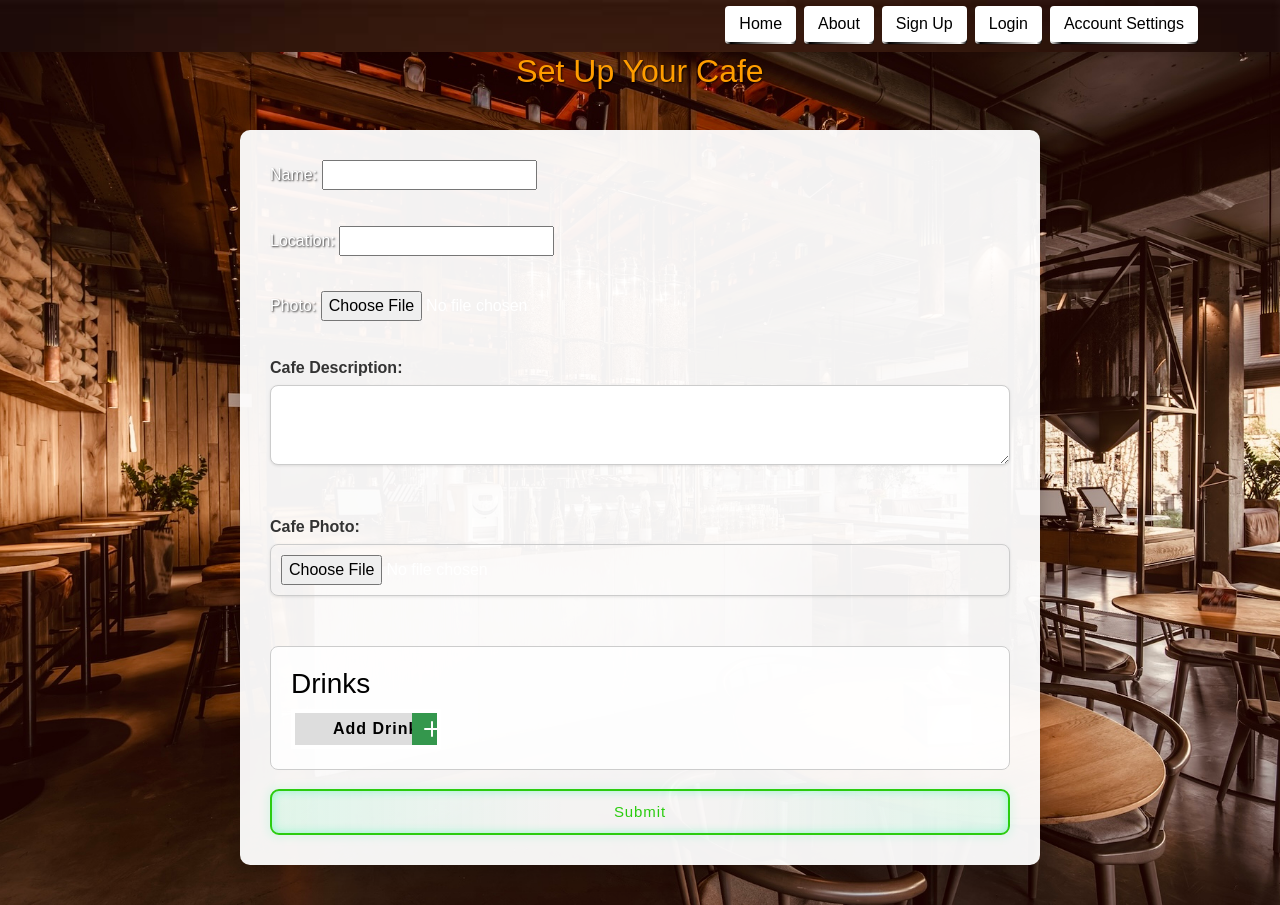
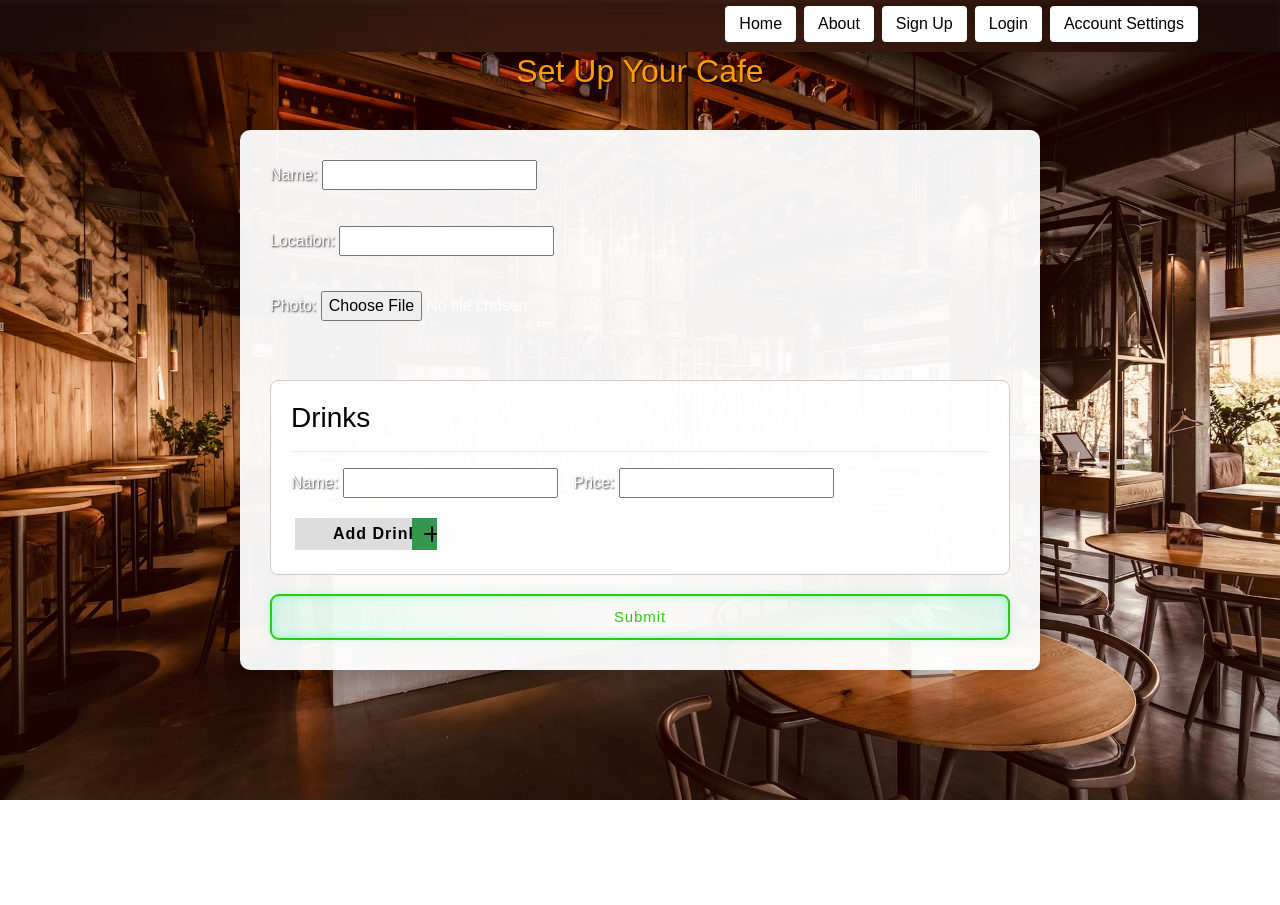
Before and after one commit to Martin-Gubala/WAD2-8C, a Django app: page /cafe_setup/ in a window 1280 px wide. After the commit the page ends 800 px from the top, so only its background shows below. Run offline with Django 3.2, Linux system fonts and the light colour scheme; parts of the project's set-up code (start-up, migrations or seed data) failed here and were passed over.

Commit message:
Cafe_setup fixes

```diff
--- a/WAD2-8C/WAD2_Project/cafeCritics/forms.py
+++ b/WAD2-8C/WAD2_Project/cafeCritics/forms.py
@@ -2,6 +2,8 @@ from django import forms
 from django.contrib.auth.models import User
 from django.contrib.auth.forms import UserCreationForm, AuthenticationForm
 from .models import Review, UserProfile, Cafe, Drink
+from django.forms import inlineformset_factory
+
 
 # Custom user registration form extending Django's UserCreationForm
 class UserRegistrationForm(UserCreationForm):
@@ -46,6 +48,21 @@ class CafeSetupForm(forms.ModelForm):
         model = Cafe
         fields = ['name', 'location', 'photo']  # Include photo field
 
+
+class DrinkForm(forms.ModelForm):
+    class Meta:
+        model = Drink
+        fields = ['name', 'price']
+
+# Create an inline formset for Drink linked to a Cafe.
+DrinkFormSet = inlineformset_factory(
+    Cafe,
+    Drink,
+    form=DrinkForm,
+    extra=1,
+    can_delete=False
+)
+
 # Form for creating or updating a Review instance
 class ReviewForm(forms.ModelForm):
     class Meta:
--- /dev/null
+++ b/WAD2-8C/WAD2_Project/cafeCritics/static/css/cafe_setup.css
@@ -0,0 +1,57 @@
+body.cafe-setup-page {
+    min-height: 100vh;
+    background: url('/static/css/images/coffee-hero.jpg') center center / cover no-repeat fixed !important;
+
+  }
+  /* Page Title */
+  .cafe-setup-title {
+    margin-bottom: 1.5rem;
+    font-size: 2rem;
+    color: #ff9d00;
+    text-shadow: 1px 1px 2px #000;
+    text-align: center;
+  }
+  /* Main Container */
+  .cafe-setup-container {
+    background: rgba(255, 255, 255, 0.95);
+    border-radius: 10px;
+    box-shadow: 0px 8px 20px rgba(0, 0, 0, 0.2);
+    padding: 30px;
+    max-width: 800px;
+    width: 100%;
+    margin: 40px auto;
+    position: relative;
+  }
+
+  /* Form Layout */
+  .cafe-setup-form {
+    display: flex;
+    flex-direction: column;
+    gap: 1.2rem;
+  }
+
+  /* Drinks Section */
+  .drinks-container {
+    background: rgba(255, 255, 255, 0.8);
+    border: 1px solid #ccc;
+    padding: 20px;
+    border-radius: 8px;
+    margin-top: 1.5rem;
+  }
+
+  .drink-form {
+    margin-top: 1rem;
+    padding-top: 1rem;
+    border-top: 1px solid #eee;
+    display: flex;
+    flex-wrap: wrap;
+    gap: 1rem;
+  }
+  @media (max-width: 600px) {
+    .cafe-setup-container {
+      padding: 20px;
+    }
+    .drink-form {
+      flex-direction: column;
+    }
+  }
--- a/WAD2-8C/WAD2_Project/cafeCritics/static/javascript/cafe_setup.js
+++ b/WAD2-8C/WAD2_Project/cafeCritics/static/javascript/cafe_setup.js
@@ -1,15 +1,22 @@
 document.getElementById('add-drink').addEventListener('click', function() {
+    // Get the drinks container and the TOTAL_FORMS management field.
     const container = document.getElementById('drinks-container');
-    const index = container.children.length - 1; // Get index for the next drink item
-    // HTML for the new drink form, using backticks for multi-line strings
-    const drinkForm = `
+    let totalForms = document.getElementById('id_drinks-TOTAL_FORMS');
+    let index = parseInt(totalForms.value);
+
+    // Increment TOTAL_FORMS count.
+    totalForms.value = index + 1;
+
+    // Create new drink form HTML.
+    const newFormHtml = `
         <div class="drink-form">
-            <label for="drinks-${index}-name" class="custom-color">Drink Name:</label>
-            <input type="text" name="drinks-${index}-name" id="drinks-${index}-name">
-            <label for="drinks-${index}-photo" class="custom-color">Drink Photo:</label>
-            <input type="file" name="drinks-${index}-photo" id="drinks-${index}-photo">
+            <label for="id_drinks-${index}-name" class="custom-color">Drink Name:</label>
+            <input type="text" name="drinks-${index}-name" id="id_drinks-${index}-name">
+            <label for="id_drinks-${index}-price" class="custom-color">Price:</label>
+            <input type="text" name="drinks-${index}-price" id="id_drinks-${index}-price">
         </div>
     `;
-    // Insert the new drink form into the container
-    container.insertAdjacentHTML('beforeend', drinkForm);
+
+    // Append the new drink form HTML to the container.
+    container.insertAdjacentHTML('beforeend', newFormHtml);
 });
--- a/WAD2-8C/WAD2_Project/cafeCritics/views.py
+++ b/WAD2-8C/WAD2_Project/cafeCritics/views.py
@@ -1,7 +1,7 @@
 from django.shortcuts import render, redirect, get_object_or_404
 from django.contrib.auth import login, authenticate
 from .models import Cafe, Drink, Review, UserProfile
-from .forms import EditCafeForm, ReviewForm, UserRegistrationForm, UserLoginForm, CafeSetupForm, DrinkReviewForm
+from .forms import EditCafeForm, ReviewForm, UserRegistrationForm, UserLoginForm, CafeSetupForm, DrinkReviewForm, DrinkFormSet
 from django.contrib.auth import update_session_auth_hash
 from django.contrib.auth.forms import PasswordChangeForm
 from django.contrib.auth.decorators import login_required
@@ -159,21 +159,35 @@ def review_view(request, cafe_name_slug):
 # Redirects to the home page upon successful cafe creation.
 def cafe_setup_view(request):
     if request.method == 'POST':
-        # Check if the user already owns a cafe
+        # Prevent user from creating more than one cafe
         if hasattr(request.user, 'cafe'):
             messages.error(request, "You already own a cafe. You cannot create another one.")
             return redirect('cafeCritics:account_settings')
 
-        form = CafeSetupForm(request.POST, request.FILES)  # Handle file uploads
-        if form.is_valid():
-            cafe = form.save(commit=False)
+        cafe_form = CafeSetupForm(request.POST, request.FILES)
+        # Use a prefix (e.g., 'drinks') so that the formset fields are named accordingly.
+        drink_formset = DrinkFormSet(request.POST, request.FILES, prefix='drinks')
+
+        if cafe_form.is_valid() and drink_formset.is_valid():
+            cafe = cafe_form.save(commit=False)
             cafe.owner = request.user
-            cafe.average_rating = 0.0  # Ensure average_rating is set to a default value
+            cafe.average_rating = 0.0  # default value
             cafe.save()
-            return redirect('cafeCritics:home_page')  # Use the correct URL pattern name
+
+            # Loop through each drink form and set the cafe before saving.
+            drinks = drink_formset.save(commit=False)
+            for drink in drinks:
+                drink.cafe = cafe
+                drink.save()
+            return redirect('cafeCritics:home_page')
     else:
-        form = CafeSetupForm()
-    return render(request, 'registration/cafe_setup.html', {'form': form})
+        cafe_form = CafeSetupForm()
+        drink_formset = DrinkFormSet(prefix='drinks')
+
+    return render(request, 'registration/cafe_setup.html', {
+        'form': cafe_form,
+        'drink_formset': drink_formset,
+    })
 
 # Manages the search function, enabling users to find cafes by their names.
 def search_results(request):
--- a/WAD2-8C/templates/registration/base_generic.html
+++ b/WAD2-8C/templates/registration/base_generic.html
@@ -1,20 +1,24 @@
 <!DOCTYPE html>
 <html lang="en">
 <head>
-    {% load static %} <!-- Load static to include CSS and JS files easily -->
+    {% load static %}
     <meta charset="UTF-8">
     <meta name="viewport" content="width=device-width, initial-scale=1.0">
-    <title>{% block title %}Default Title{% endblock %}</title> <!-- Title block for dynamic page titles -->
+    <title>{% block title %}Default Title{% endblock %}</title>
     <!-- Bootstrap CSS for responsive styling -->
     <link rel="stylesheet" href="https://cdn.jsdelivr.net/npm/bootstrap@5.3.0/dist/css/bootstrap.min.css">
     <!-- Bootstrap Icons for enhanced visual elements -->
     <link rel="stylesheet" href="https://cdn.jsdelivr.net/npm/bootstrap-icons@1.10.3/font/bootstrap-icons.css">
     <!-- Main stylesheet for custom styles -->
     <link rel="stylesheet" href="{% static 'css/style.css' %}">
-    <script src="{% static 'javascript/AJAX.js' %}"></script> <!-- Javascript for running AJAX -->
-    <body class="{% block body_class %}{% endblock %}"> <!-- Body class block for dynamic body classes -->
+
+    <!-- Block for extra CSS (for pages like cafe_setup) -->
+    {% block extra_css %}{% endblock %}
+
+    <!-- AJAX JavaScript (if needed) -->
+    <script src="{% static 'javascript/AJAX.js' %}"></script>
 </head>
-<body>
+<body class="{% block body_class %}{% endblock %}">
     <header>
         <!-- Navigation bar -->
         <nav class="navbar navbar-expand-lg navbar-light bg-light">
@@ -24,16 +28,7 @@
                     <div class="input-container">
                         <input type="text" name="q" class="input" placeholder="search..." />
                         <span class="icon">
-            <svg width="19px" height="19px" viewBox="0 0 24 24" fill="none" xmlns="http://www.w3.org/2000/svg">
-                <g id="SVGRepo_bgCarrier" stroke-width="0"></g>
-                <g id="SVGRepo_tracerCarrier" stroke-linecap="round" stroke-linejoin="round"></g>
-                <g id="SVGRepo_iconCarrier">
-                    <path opacity="1" d="M14 5H20" stroke="#000" stroke-width="1.5" stroke-linecap="round" stroke-linejoin="round"></path>
-                    <path opacity="1" d="M14 8H17" stroke="#000" stroke-width="1.5" stroke-linecap="round" stroke-linejoin="round"></path>
-                    <path d="M21 11.5C21 16.75 16.75 21 11.5 21C6.25 21 2 16.75 2 11.5C2 6.25 6.25 2 11.5 2" stroke="#000" stroke-width="2.5" stroke-linecap="round" stroke-linejoin="round"></path>
-                    <path opacity="1" d="M22 22L20 20" stroke="#000" stroke-width="3.5" stroke-linecap="round" stroke-linejoin="round"></path>
-                </g>
-            </svg>
+                            <!-- SVG icon here -->
                         </span>
                     </div>
                 </form>
@@ -42,66 +37,51 @@
                     <span class="navbar-toggler-icon"></span>
                 </button>
 
-                <!-- Navbar links, dynamically displayed based on authentication status -->
                 <div class="collapse navbar-collapse" id="navbarNavAltMarkup">
                     <div class="navbar-nav ms-auto">
                         <!-- Home button -->
                         <button type="button" class="nav-btn" onclick="window.location.href='{% url 'cafeCritics:home_page' %}'">
-        <span class="nav-btn-shadow"></span>
-        <span class="nav-btn-edge"></span>
+                            <!-- nav-btn structure -->
                             <div class="nav-btn-front"><span>Home</span></div>
                         </button>
 
                         <!-- About button -->
                         <button type="button" class="nav-btn" onclick="window.location.href='{% url 'cafeCritics:about' %}'">
-        <span class="nav-btn-shadow"></span>
-        <span class="nav-btn-edge"></span>
                             <div class="nav-btn-front"><span>About</span></div>
                         </button>
 
                         {% if user.is_authenticated %}
                         <!-- Logged in info (displayed as text button, non-clickable) -->
                         <button type="button" class="nav-btn" onclick="void(0);">
-          <span class="nav-btn-shadow"></span>
-          <span class="nav-btn-edge"></span>
                             <div class="nav-btn-front"><span>logged in as {{ user.username }}</span></div>
                         </button>
                         <!-- Logout button -->
                         <button type="button" class="nav-btn" onclick="window.location.href='{% url 'cafeCritics:logout' %}'">
-          <span class="nav-btn-shadow"></span>
-          <span class="nav-btn-edge"></span>
                             <div class="nav-btn-front"><span>Logout</span></div>
                         </button>
                         {% else %}
                         <!-- Sign Up button -->
                         <button type="button" class="nav-btn" onclick="window.location.href='{% url 'cafeCritics:signup' %}'">
-          <span class="nav-btn-shadow"></span>
-          <span class="nav-btn-edge"></span>
                             <div class="nav-btn-front"><span>Sign Up</span></div>
                         </button>
                         <!-- Login button -->
                         <button type="button" class="nav-btn" onclick="window.location.href='{% url 'cafeCritics:login' %}'">
-          <span class="nav-btn-shadow"></span>
-          <span class="nav-btn-edge"></span>
                             <div class="nav-btn-front"><span>Login</span></div>
                         </button>
                         {% endif %}
 
                         <!-- Account Settings button -->
                         <button type="button" class="nav-btn" onclick="window.location.href='{% url 'cafeCritics:account_settings' %}'">
-        <span class="nav-btn-shadow"></span>
-        <span class="nav-btn-edge"></span>
                             <div class="nav-btn-front"><span>Account Settings</span></div>
                         </button>
 
                         {% if cafe and cafe.owner == user.request %}
                         <!-- Edit Cafe button -->
                         <button type="button" class="nav-btn" onclick="window.location.href='{% url 'cafeCritics:edit_cafe' cafe.slug %}'">
-          <span class="nav-btn-shadow"></span>
-          <span class="nav-btn-edge"></span>
                             <div class="nav-btn-front"><span>Edit Cafe</span></div>
                         </button>
                         {% endif %}
+                    </div>
                 </div>
             </div>
         </nav>
@@ -111,6 +91,7 @@
         {% block content %} <!-- Main content block to be overridden by child templates -->
         {% endblock %}
     </main>
+
     <!-- Bootstrap Bundle with Popper for interactive components -->
     <script src="https://cdn.jsdelivr.net/npm/bootstrap@5.3.0/dist/js/bootstrap.bundle.min.js"></script>
     {% block extra_js %} <!-- Block for additional JavaScript -->
--- a/WAD2-8C/templates/registration/cafe_setup.html
+++ b/WAD2-8C/templates/registration/cafe_setup.html
@@ -1,47 +1,38 @@
 {% extends 'registration/base_generic.html' %}
 {% load static %}
+{% block body_class %}cafe-setup-page{% endblock %}
+{% block extra_css %}
+<link rel="stylesheet" href="{% static 'css/cafe_setup.css' %}">
+{% endblock %}
 {% block content %}
-<!-- Page title -->
 <h2 class="cafe-setup-title">Set Up Your Cafe</h2>
+<div class="cafe-setup-container">
+    <form method="post" enctype="multipart/form-data" class="cafe-setup-form">
+        {% csrf_token %}
+        {{ form.as_p }}
 
-<!-- Container for the cafe setup form -->
-<div class="cafe-setup-container">
-
-    <!-- Form for setting up a new cafe -->
-    <form method="post" enctype="multipart/form-data" class="cafe-setup-form">
-        {% csrf_token %} <!-- CSRF token for form security -->
-        {{ form.as_p }} <!-- Django form rendered as paragraph elements -->
-
-        <!-- Field for entering a description of the cafe -->
-        <div class="form-group">
-            <label for="cafe-description" class="label-text">Cafe Description:</label>
-            <textarea name="cafe-description" id="cafe-description" class="input-textarea"></textarea>
-        </div>
-
-        <!-- File input for uploading a cafe photo -->
-        <div class="form-group">
-            <label for="cafe-photo" class="label-text">Cafe Photo:</label>
-            <input type="file" name="cafe-photo" id="cafe-photo" class="input-file">
-        </div>
-
-        <!-- Container for dynamic addition of drink forms -->
+        <!-- Drinks Formset -->
         <div id="drinks-container" class="drinks-container">
             <h3><span class="custom-color">Drinks</span></h3>
+            {{ drink_formset.management_form }}
+            {% for form in drink_formset %}
+                <div class="drink-form">
+                    {{ form.as_p }}
+                </div>
+            {% endfor %}
             <button type="button" class="button" id="add-drink">
                 <span class="button__text">Add Drink</span>
                 <span class="button__icon">
-                  <svg xmlns="http://www.w3.org/2000/svg" width="24" viewBox="0 0 24 24" stroke-width="2" stroke-linejoin="round" stroke-linecap="round" stroke="currentColor" height="24" fill="none" class="svg">
-                    <line y2="19" y1="5" x2="12" x1="12"></line>
-                    <line y2="12" y1="12" x2="19" x1="5"></line>
-                  </svg>
+                    <svg xmlns="http://www.w3.org/2000/svg" width="24" viewBox="0 0 24 24" stroke-width="2" stroke-linejoin="round" stroke-linecap="round" stroke="currentColor" height="24" fill="none">
+                        <line y2="19" y1="5" x2="12" x1="12"></line>
+                        <line y2="12" y1="12" x2="19" x1="5"></line>
+                    </svg>
                 </span>
-              </button>
+            </button>
         </div>
 
-        <!-- Submit button for the form -->
         <button type="submit" class="btn-ready">Submit</button>
     </form>
-
 </div>
 <script src="{% static 'javascript/cafe_setup.js' %}"></script>
 {% endblock %}
```
Lines whose indentation alone changed are shown as unchanged.
